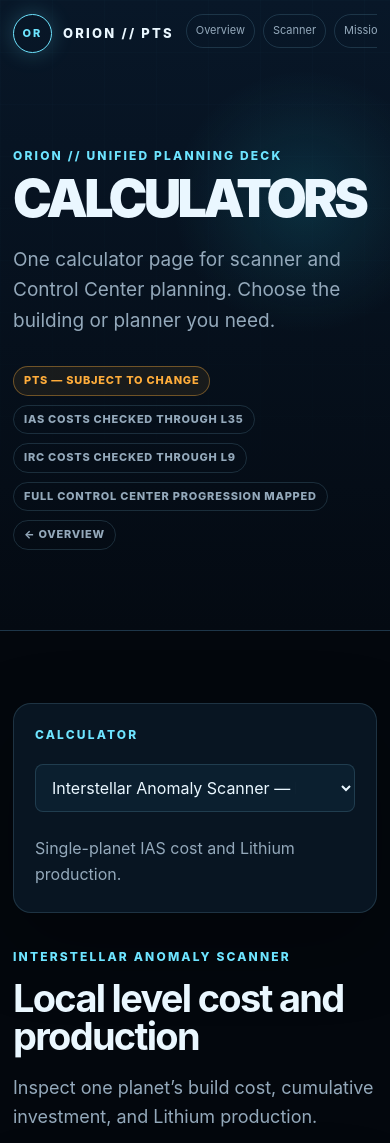
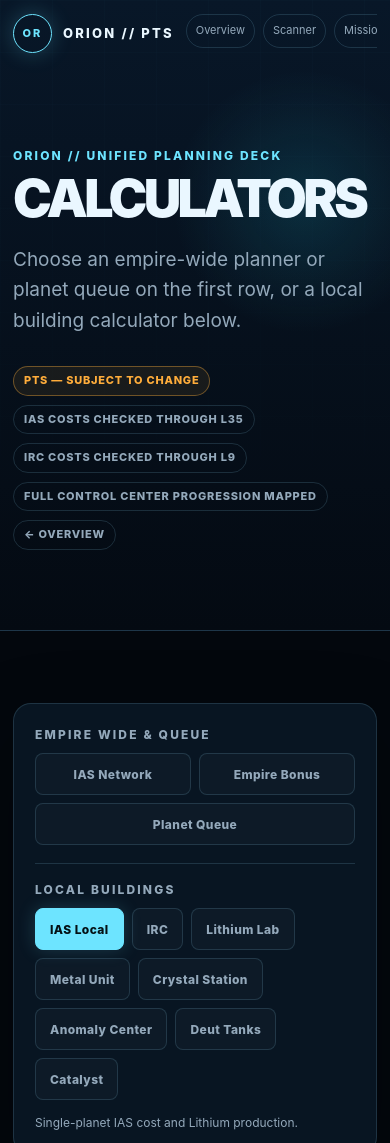
Before and after one commit to TheIlluminate92/ogame-project-orion, a plain HTML site: page calculators.html in a window 390 px wide. Shown: the top 1143 px of the page. Drawn offline with Linux system fonts and the light colour scheme.

Commit message:
Replace calculator dropdown with grouped buttons

```diff
--- a/assets/calculators.js
+++ b/assets/calculators.js
@@ -585,6 +585,9 @@
     $$("[data-calculator-view]").forEach((section) => {
       section.hidden = section.dataset.calculatorView !== view;
     });
+    $$("[data-calculator-trigger]").forEach((button) => {
+      button.setAttribute("aria-pressed", String(button.dataset.calculatorTrigger === value));
+    });
     if (isControlBuilding) updateControlBuildingCalculator(value);
     $("#calculator-summary").textContent = summaries[value] || "";
   }
@@ -612,7 +615,9 @@
   $("#empire-target-bonus").addEventListener("input", updateEmpireBonusPlanner);
   $("#empire-planets").addEventListener("input", updateEmpireBonusPlanner);
   empireBuildingSelect.addEventListener("change", updateEmpireBonusPlanner);
-  $("#calculator-select").addEventListener("change", (event) => selectCalculator(event.target.value));
+  $$("[data-calculator-trigger]").forEach((button) => {
+    button.addEventListener("click", () => selectCalculator(button.dataset.calculatorTrigger));
+  });
   $("#queue-building-select").addEventListener("change", () => {
     $("#queue-start-level").value = queueCatalog[$("#queue-building-select").value].baseLevel;
     syncQueueTargetLimits();
@@ -638,8 +643,8 @@
   syncQueueTargetLimits();
   renderQueue();
   const requestedCalc = new URLSearchParams(window.location.search).get("calc");
-  if (requestedCalc && Array.from($("#calculator-select").options).some((option) => option.value === requestedCalc)) {
-    $("#calculator-select").value = requestedCalc;
-  }
-  selectCalculator($("#calculator-select").value);
+  const initialCalc = requestedCalc && $$("[data-calculator-trigger]").some((button) => button.dataset.calculatorTrigger === requestedCalc)
+    ? requestedCalc
+    : "ias-local";
+  selectCalculator(initialCalc);
 })();
--- a/assets/styles.css
+++ b/assets/styles.css
@@ -311,21 +311,30 @@ footer a { color: var(--cyan); text-decoration: none; font-size: 13px; }
 }
 
 
-/* Unified calculator selector */
+/* Calculator navigation */
 .calculator-deck { display: grid; gap: 34px; }
-.calculator-switcher { display: grid; grid-template-columns: minmax(0, 1fr) minmax(220px, .7fr); gap: 24px; align-items: end; }
-.calculator-switcher label { display: grid; gap: 8px; }
-.calculator-switcher select {
-  width: 100%;
-  min-height: 48px;
-  padding: 10px 42px 10px 12px;
-  color: var(--ink);
-  background: var(--panel-2);
+.calculator-switcher { display: grid; gap: 18px; }
+.calculator-choice-group + .calculator-choice-group { padding-top: 16px; border-top: 1px solid var(--line); }
+.calculator-choice-group > .micro { margin: 0 0 9px; color: var(--muted); }
+.calculator-button-row { display: flex; flex-wrap: wrap; gap: 8px; }
+.calculator-trigger {
+  min-height: 42px;
+  padding: 0 14px;
+  color: var(--muted);
+  background: rgba(255,255,255,.025);
   border: 1px solid var(--line);
   border-radius: 8px;
   font: inherit;
+  font-size: 12px;
+  font-weight: 800;
+  letter-spacing: .035em;
+  cursor: pointer;
+  transition: color .15s, border-color .15s, background .15s;
 }
-.calculator-switcher p { margin: 0 0 4px; color: var(--muted); }
+.empire-calculator-buttons .calculator-trigger { flex: 1 1 150px; }
+.calculator-trigger:hover, .calculator-trigger:focus-visible { color: var(--cyan); border-color: rgba(109,228,255,.7); outline: none; }
+.calculator-trigger[aria-pressed="true"] { color: #041014; background: var(--cyan); border-color: var(--cyan); box-shadow: 0 0 18px rgba(109,228,255,.18); }
+.calculator-switcher > #calculator-summary { margin: -5px 0 0; color: var(--muted); font-size: 12px; }
 .calculator-view[hidden] { display: none !important; }
 .recovery-planner { margin-top: 28px; }
 .empire-planner-inputs { grid-template-columns: 1.35fr 1fr 1fr; }
@@ -335,11 +344,6 @@ footer a { color: var(--cyan); text-decoration: none; font-size: 13px; }
 .empire-example-table { min-width: 460px; }
 .empire-example-table td:not(:first-child) { color: var(--lime); font-weight: 800; }
 .input-error { color: #ffab96; min-height: 1.2em; margin: 14px 0 0; }
-
-@media (max-width: 700px) {
-  .calculator-switcher { grid-template-columns: 1fr; align-items: stretch; }
-}
-
 
 /* Planet build queue */
 .build-queue { display: grid; gap: 24px; }
--- a/calculators.html
+++ b/calculators.html
@@ -7,8 +7,8 @@
   <meta name="theme-color" content="#06101d">
   <title>Project Orion — Calculators</title>
   <link rel="stylesheet" href="assets/styles.css">
-  <script defer src="data/orion-data.js?v=0.16.0"></script>
-  <script defer src="assets/calculators.js?v=0.16.0"></script>
+  <script defer src="data/orion-data.js?v=0.17.0"></script>
+  <script defer src="assets/calculators.js?v=0.17.0"></script>
 </head>
 <body>
   <a class="skip-link" href="#main">Skip to calculators</a>
@@ -27,7 +27,7 @@
     <div class="shell subpage-title">
       <p class="eyebrow">ORION // UNIFIED PLANNING DECK</p>
       <h1>CALCULATORS</h1>
-      <p>One calculator page for scanner and Control Center planning. Choose the building or planner you need.</p>
+      <p>Choose an empire-wide planner or planet queue on the first row, or a local building calculator below.</p>
       <div class="status-row">
         <span class="status warning">PTS — subject to change</span>
         <span class="status neutral">IAS costs checked through L35</span>
@@ -40,24 +40,29 @@
 
   <main id="main">
     <section class="section shell calculator-deck">
-      <div class="calculator-switcher panel">
-        <label for="calculator-select">
-          <span class="micro">CALCULATOR</span>
-          <select id="calculator-select">
-            <option value="ias-local">Interstellar Anomaly Scanner — local level</option>
-            <option value="ias-network">Interstellar Anomaly Scanner — account-wide planner</option>
-            <option value="recovery">Intergalactic Recovery Center</option>
-            <option value="empire-bonus">Empire bonus planner — Control Center buildings</option>
-            <option value="lithiumLab">Lithium Electrolysis Lab</option>
-            <option value="metalRecycling">Metal Recycling Unit</option>
-            <option value="crystalFinishing">Crystal Finishing Station</option>
-            <option value="anomalyAnalysis">Anomaly Analysis Center</option>
-            <option value="deuteriumTanks">High-Pressure Deuterium Tanks</option>
-            <option value="catalyticConverter">Catalytic Converter</option>
-            <option value="build-queue">Planet build queue</option>
-          </select>
-        </label>
-        <p id="calculator-summary">Single-planet IAS cost and Lithium production.</p>
+      <div class="calculator-switcher panel" aria-label="Choose a calculator">
+        <section class="calculator-choice-group" aria-labelledby="empire-calculators-label">
+          <p class="micro" id="empire-calculators-label">EMPIRE WIDE &amp; QUEUE</p>
+          <div class="calculator-button-row empire-calculator-buttons" role="group" aria-label="Empire-wide calculators and queue">
+            <button type="button" class="calculator-trigger" data-calculator-trigger="ias-network" aria-controls="network-calculator" aria-pressed="false">IAS Network</button>
+            <button type="button" class="calculator-trigger" data-calculator-trigger="empire-bonus" aria-controls="empire-bonus-calculator" aria-pressed="false">Empire Bonus</button>
+            <button type="button" class="calculator-trigger" data-calculator-trigger="build-queue" aria-controls="build-queue-calculator" aria-pressed="false">Planet Queue</button>
+          </div>
+        </section>
+        <section class="calculator-choice-group" aria-labelledby="local-calculators-label">
+          <p class="micro" id="local-calculators-label">LOCAL BUILDINGS</p>
+          <div class="calculator-button-row local-calculator-buttons" role="group" aria-label="Local building calculators">
+            <button type="button" class="calculator-trigger" data-calculator-trigger="ias-local" aria-controls="level-calculator" aria-pressed="false">IAS Local</button>
+            <button type="button" class="calculator-trigger" data-calculator-trigger="recovery" aria-controls="recovery-calculator" aria-pressed="false">IRC</button>
+            <button type="button" class="calculator-trigger" data-calculator-trigger="lithiumLab" aria-controls="control-building-calculator" aria-pressed="false">Lithium Lab</button>
+            <button type="button" class="calculator-trigger" data-calculator-trigger="metalRecycling" aria-controls="control-building-calculator" aria-pressed="false">Metal Unit</button>
+            <button type="button" class="calculator-trigger" data-calculator-trigger="crystalFinishing" aria-controls="control-building-calculator" aria-pressed="false">Crystal Station</button>
+            <button type="button" class="calculator-trigger" data-calculator-trigger="anomalyAnalysis" aria-controls="control-building-calculator" aria-pressed="false">Anomaly Center</button>
+            <button type="button" class="calculator-trigger" data-calculator-trigger="deuteriumTanks" aria-controls="control-building-calculator" aria-pressed="false">Deut Tanks</button>
+            <button type="button" class="calculator-trigger" data-calculator-trigger="catalyticConverter" aria-controls="control-building-calculator" aria-pressed="false">Catalyst</button>
+          </div>
+        </section>
+        <p id="calculator-summary" aria-live="polite">Single-planet IAS cost and Lithium production.</p>
       </div>
 
       <section class="calculator-view" data-calculator-view="ias-local" id="level-calculator">
--- a/data/orion-data.js
+++ b/data/orion-data.js
@@ -4,7 +4,7 @@ window.ORION_DATA = {
     subtitle: "Alliance field guide for OGame PTS v13.1.0",
     status: "PTS — subject to change",
     updated: "2026-10-01",
-    revision: "0.16.0"
+    revision: "0.17.0"
   },
 
   project: {
@@ -435,6 +435,11 @@ window.ORION_DATA = {
   changelog: [
     {
       date: "2026-10-01",
+      version: "0.17.0",
+      notes: "Replaced the calculator dropdown with two rows of concise buttons, separating empire-wide planners and the planet queue from local building calculators."
+    },
+    {
+      date: "2026-10-01",
       version: "0.16.0",
       notes: "Removed construction-base-cost details from the Scanner page; changed Control Center empire bonus planning to additive per the user's correction; added a target planner and 10/15/20-planet reference table for every bonus building, with the earlier IRC sample discrepancy left unresolved."
     },
```
Also changed, not shown: about.html (+3 -3 lines), docs/CURRENT_STATE.md (+2 -1 lines), docs/ITERATIONS.md (+3 -2 lines), docs/NEXT_SESSION.md (+3 -3 lines), index.html (+3 -3 lines), missions.html (+1 -1 lines), research.html (+1 -1 lines), scanner.html (+2 -2 lines), scripts/validate.mjs (+7 -1 lines), README.md.
